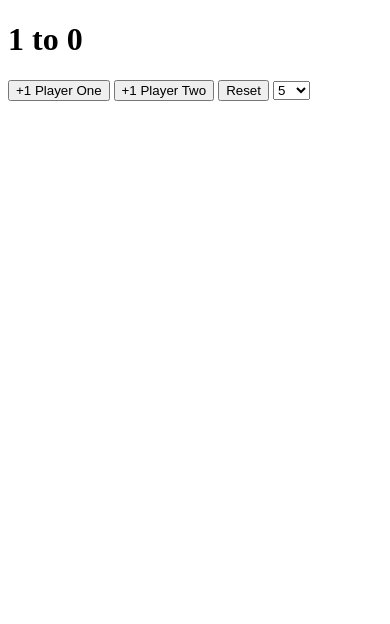
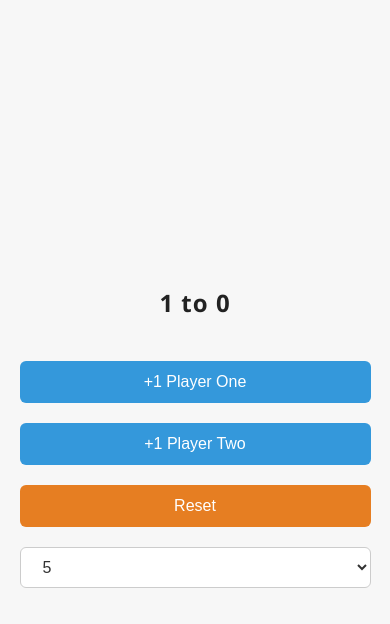
Before and after one commit to Pranav-Sharma717/ScoreKeeper, a plain HTML site: page index.html in a window 390 px wide. Both pictures are taken after a click on the button "+1 Player One". Drawn offline with Linux system fonts and the light colour scheme.

Commit message:
Completed!

```diff
--- a/app.js
+++ b/app.js
@@ -9,16 +9,46 @@ let p1Score = 0;
 let p2Score = 0;
 let winningScore = parseInt(maxpointSelect.value);
 let isGameOver = false;
+let deuceMode = false;
+
+function checkWin() {
+    if (!deuceMode) {
+        // Check for deuce
+        if (p1Score === winningScore - 1 && p2Score === winningScore - 1) {
+            deuceMode = true;
+        }
+    }
+    if (deuceMode) {
+        // In deuce, require 2-point lead
+        if ((p1Score >= winningScore - 1 && p2Score >= winningScore - 1) && Math.abs(p1Score - p2Score) >= 2) {
+            isGameOver = true;
+            if (p1Score > p2Score) {
+                p1Display.classList.add('winner');
+                p2Display.classList.add('loser');
+            } else {
+                p2Display.classList.add('winner');
+                p1Display.classList.add('loser');
+            }
+        }
+    } else {
+        // Normal win condition
+        if (p1Score === winningScore) {
+            isGameOver = true;
+            p1Display.classList.add('winner');
+            p2Display.classList.add('loser');
+        } else if (p2Score === winningScore) {
+            isGameOver = true;
+            p2Display.classList.add('winner');
+            p1Display.classList.add('loser');
+        }
+    }
+}
 
 p1Button.addEventListener('click', function () {
     if (!isGameOver) {
         p1Score += 1;
         p1Display.textContent = p1Score;
-        if (p1Score === winningScore) {
-            isGameOver = true;
-            p1Display.classList.add('winner');
-            p2Display.classList.add('loser');
-        }
+        checkWin();
     }
 });
 
@@ -26,11 +56,7 @@ p2Button.addEventListener('click', function () {
     if (!isGameOver) {
         p2Score += 1;
         p2Display.textContent = p2Score;
-        if (p2Score === winningScore) {
-            isGameOver = true;
-            p2Display.classList.add('winner');
-            p1Display.classList.add('loser');
-        }
+        checkWin();
     }
 });
 
@@ -40,6 +66,7 @@ function reset() {
     isGameOver = false;
     p1Score = 0;
     p2Score = 0;
+    deuceMode = false;
     p1Display.textContent = 0;
     p2Display.textContent = 0;
     p1Display.classList.remove('winner', 'loser');
--- a/index.html
+++ b/index.html
@@ -5,18 +5,10 @@
     <meta charset="UTF-8">
     <meta name="viewport" content="width=device-width, initial-scale=1.0">
     <title>Badminton Score Keeper</title>
+    <link rel="stylesheet" href="styles.css">
 </head>
 
 <body>
-    <style>
-        .winner {
-            color: green;
-        }
-
-        .loser {
-            color: red;
-        }
-    </style>
     <h1><span id='p1Display'>0</span> to <span id="p2Display">0</span></h1>
     <button id="p1Button">+1 Player One</button>
     <button id="p2Button">+1 Player Two</button>
--- /dev/null
+++ b/styles.css
@@ -0,0 +1,80 @@
+/* General page layout */
+body {
+    font-family: 'Segoe UI', Arial, sans-serif;
+    background: #f7f7f7;
+    margin: 0;
+    padding: 0;
+    min-height: 100vh;
+    display: flex;
+    flex-direction: column;
+    align-items: center;
+    justify-content: center;
+}
+
+h1 {
+    margin-top: 40px;
+    margin-bottom: 32px;
+    font-size: 2.5rem;
+    color: #222;
+    letter-spacing: 1px;
+}
+
+button {
+    padding: 12px 28px;
+    margin: 0 10px 20px 10px;
+    font-size: 1rem;
+    border: none;
+    border-radius: 6px;
+    background: #3498db;
+    color: #fff;
+    cursor: pointer;
+    transition: background 0.2s;
+}
+
+button:hover {
+    background: #217dbb;
+}
+
+#reset {
+    background: #e67e22;
+}
+
+#reset:hover {
+    background: #ca6c1d;
+}
+
+select {
+    padding: 10px 18px;
+    font-size: 1rem;
+    border-radius: 6px;
+    border: 1px solid #ccc;
+    margin-bottom: 20px;
+    outline: none;
+    background: #fff;
+    color: #333;
+}
+
+/* Placeholder for winner and loser styles */
+.winner {
+    color: green;
+    font-weight: bold;
+    text-shadow: 0 1px 2px #b6ffb6;
+}
+
+.loser {
+    color: red;
+    font-weight: bold;
+    text-shadow: 0 1px 2px #ffb6b6;
+}
+
+/* Responsive adjustments */
+@media (max-width: 600px) {
+    h1 {
+        font-size: 1.5rem;
+    }
+    button, select {
+        width: 90%;
+        margin: 10px 0;
+        font-size: 1rem;
+    }
+}
```
